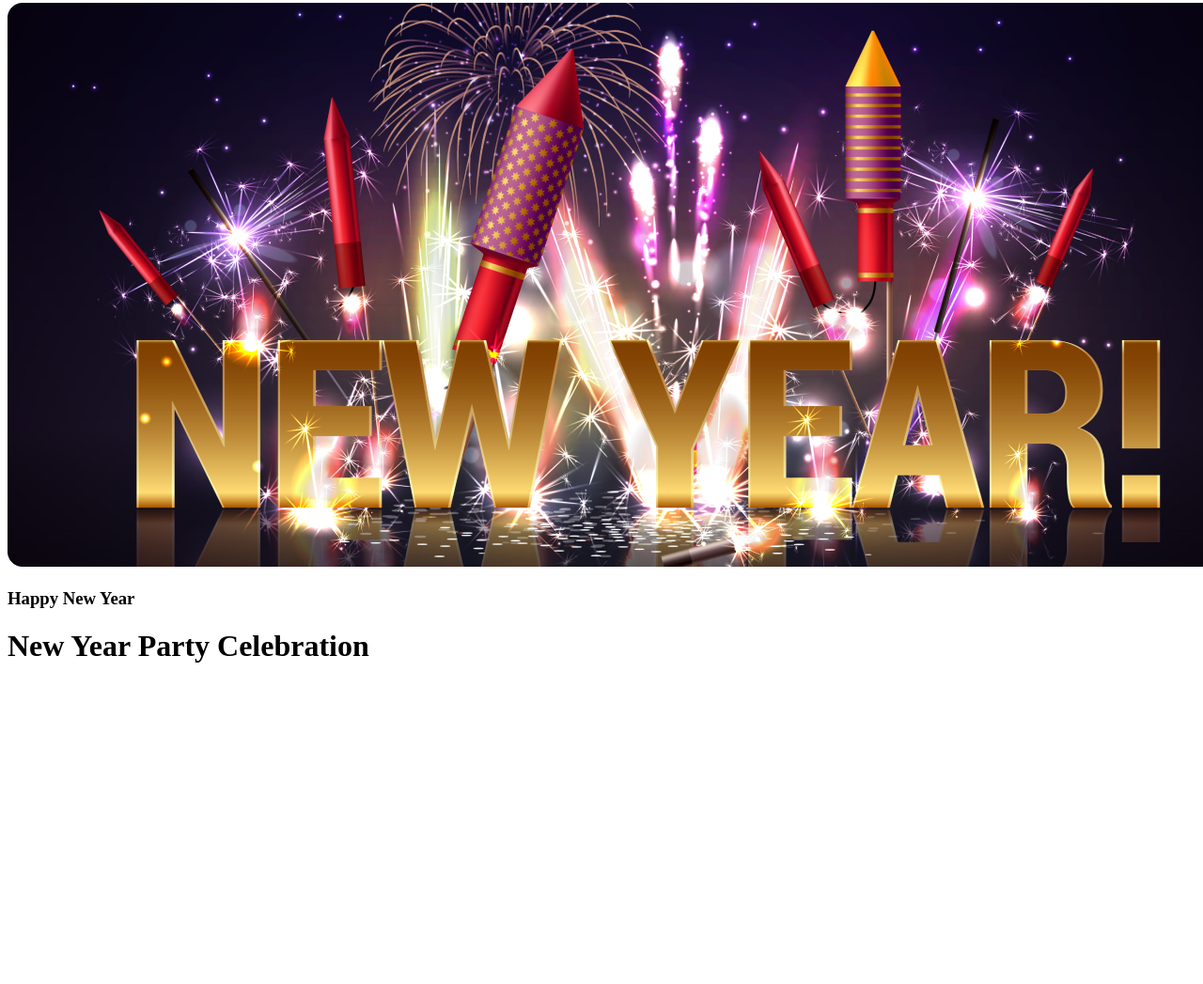
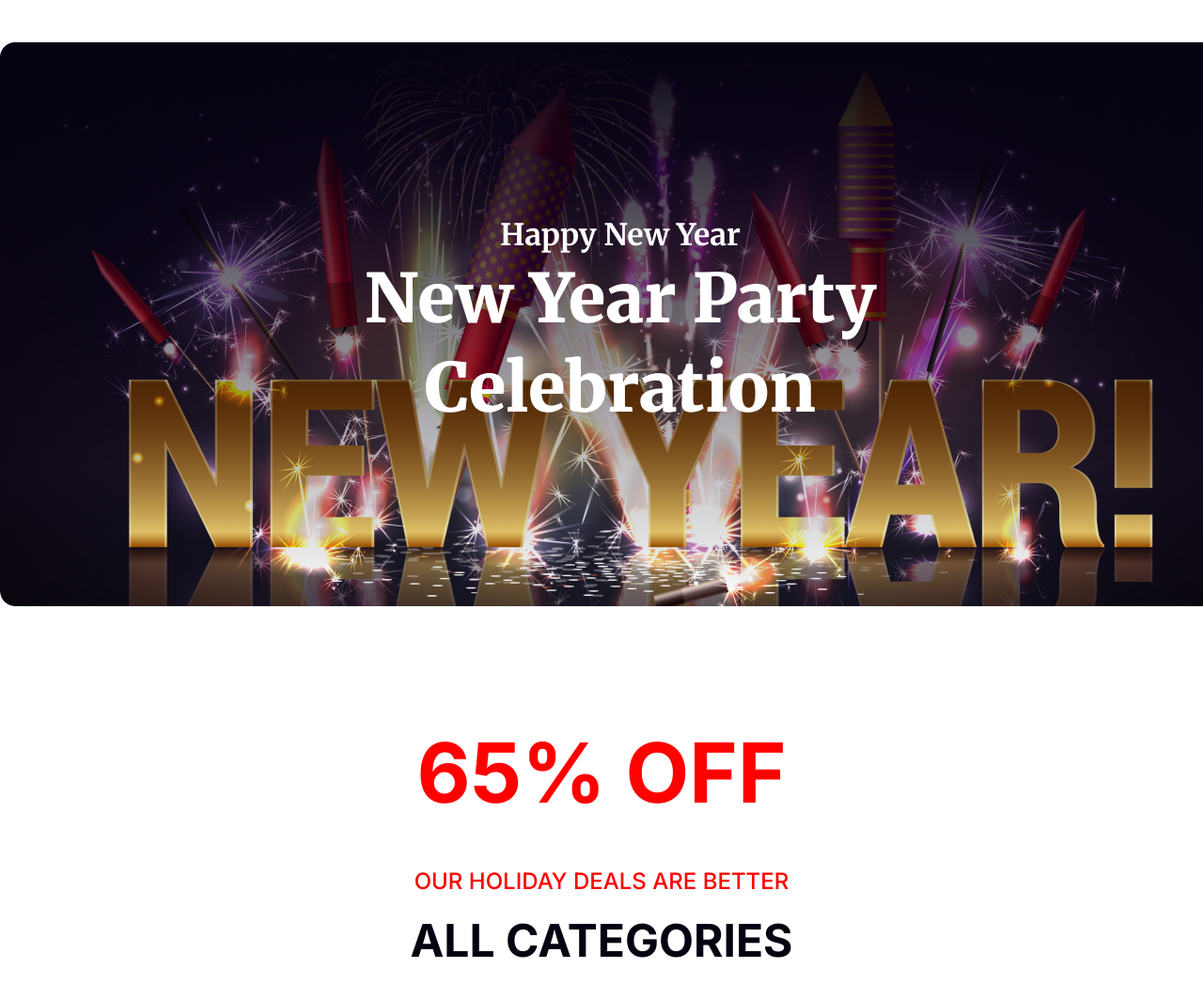
Before and after one commit to abdulkader33447/new-year-offer-task, a plain HTML site: page index.html in a window 1280 px wide. Shown: the part 5-1052 px from the top of the page at 94% size. Before the commit the page ends 800 px from the top, so only its background shows below. Drawn offline with Linux system fonts and the light colour scheme.

Commit message:
added banner and picture

```diff
--- a/index.html
+++ b/index.html
@@ -1,19 +1,50 @@
 <!DOCTYPE html>
 <html lang="en">
+
 <head>
     <meta charset="UTF-8">
     <meta name="viewport" content="width=device-width, initial-scale=1.0">
     <title>New Year Task</title>
+    <link rel="preconnect" href="https://fonts.googleapis.com">
+    <link rel="preconnect" href="https://fonts.gstatic.com" crossorigin>
+
+
+    <link rel="preconnect" href="https://fonts.googleapis.com">
+    <link rel="preconnect" href="https://fonts.gstatic.com" crossorigin>
+    <link href="https://fonts.googleapis.com/css2?family=Inter:ital,opsz,wght@0,14..32,100..900;1,14..32,100..900&family=Merriweather:ital,wght@0,300;0,400;0,700;0,900;1,300;1,400;1,700;1,900&display=swap" rel="stylesheet">
+
     <link rel="stylesheet" href="styles/task.css">
-    <link rel="shortcut icon" href="https://lh3.googleusercontent.com/proxy/8WQmsoHT55qNRG75DBQM4grmKI-XFzmvh3zxwMzieTMVKCIV0a2txegHfG46L_cjeP0UlEsK06C917kY1w62Kh9UUvp29M8CCb6yJFXaN8X8u7CUtRztGaFW6HWHF6mZXJNN3w" type="image/x-icon">
+    <link rel="shortcut icon"
+        href="https://lh3.googleusercontent.com/proxy/8WQmsoHT55qNRG75DBQM4grmKI-XFzmvh3zxwMzieTMVKCIV0a2txegHfG46L_cjeP0UlEsK06C917kY1w62Kh9UUvp29M8CCb6yJFXaN8X8u7CUtRztGaFW6HWHF6mZXJNN3w"
+        type="image/x-icon">
+    <style>
+
+    </style>
 </head>
+
 <body>
-    <div><img src="images/Banner Image.png" alt="Happy New Year">
-        <div>
-            <h3>Happy New Year</h3>
-            <h1>New Year Party Celebration</h1>
-        </div>
+    <div class="banner">
+        <h3 class="subtitle">Happy New Year</h3>
+        <h1 class="title">New Year Party Celebration</h1>
     </div>
 
+    <section class="discount">
+        <div class="off inter-font">
+            <h1>65% OFF</h1>
+            <h4>OUR HOLIDAY DEALS ARE BETTER</h4>
+            <h2>ALL CATEGORIES</h2>
+        </div>
+        <div>
+            <img src="images/New Year Photo.png" alt="">
+        </div>
+    </section>
+    <section class="party">
+        <div>
+            <h1 class="party-title">Welcome to midnight party</h1>
+            <p class="party-description">Dolor sit amet consectetur. Consequat eget consectetur maecenas sed molestie malesuada. Ipsum sed sodales risus ut pellentesque vel euismod. </p>
+            <btn>Join Now</btn>
+        </div>
+    </section>
 </body>
+
 </html>
--- a/styles/task.css
+++ b/styles/task.css
@@ -0,0 +1,91 @@
+*{
+    margin: 0;
+    padding: 0;
+}
+
+.inter-font {
+    font-family: "Inter", serif;
+    font-optical-sizing: auto;
+    /* font-weight: <weight>; */
+    font-style: normal;
+}
+
+/* banner style */
+/* .header{
+    width: 70%;
+    align-items: center;
+} */
+.banner {
+    display: flex;
+    justify-content: center;
+    align-items: center;
+    flex-flow: column;
+    border-radius: 16px;
+    background: linear-gradient(180.00deg, rgb(7, 2, 17), rgba(7, 2, 17, 0) 100%), url("../images/Banner\ Image.png");
+    height: 600px;
+    width: 1320px;
+    margin: 50px auto;
+    border-radius: 16px;
+    color: #fff;
+    font-family: "Merriweather", serif;
+    text-align: center;
+
+    /* text-align: center; */
+}
+
+.subtitle {
+    font-size: 32px;
+    /* padding: 16px; */
+}
+
+/* background:linear-gradient(180.00deg, rgb(7, 2, 17), rgba(7, 2, 17, 0) 100%),url("../images/Banner\ Image.png"); */
+
+
+.title {
+    /* color: rgb(255, 255, 255); */
+    font-size: 72px;
+    font-weight: 900;
+    line-height: 95px;
+    letter-spacing: 0%;
+    width: 632px;
+    /* padding-top: 16px; */
+    /* text-align: center; */
+
+
+
+    /* font-family: Merriweather; */
+}
+
+
+/* section */
+.discount {
+    width: 802.9px;
+    height: 806px;
+    margin: 120px auto;
+    text-align: center;
+}
+
+.off h1 {
+    font-weight: bold;
+    font-size: 88px;
+    color: #ff0000;
+    /* font-family: inter; */
+    margin-top: 124px;
+    margin-bottom: 48px;
+
+}
+
+.off h4 {
+    font-size: 24px;
+    color: #ff0000;
+    font-weight: 500;
+    line-height: 29px;margin-bottom: 19px;
+    /* row-gap: 29px; */
+}
+
+.off h2 {
+    font-size: bold;
+    font-size: 48px;
+    color: rgba(7, 2, 17, 1);
+    margin-bottom: 48px;
+}
```
